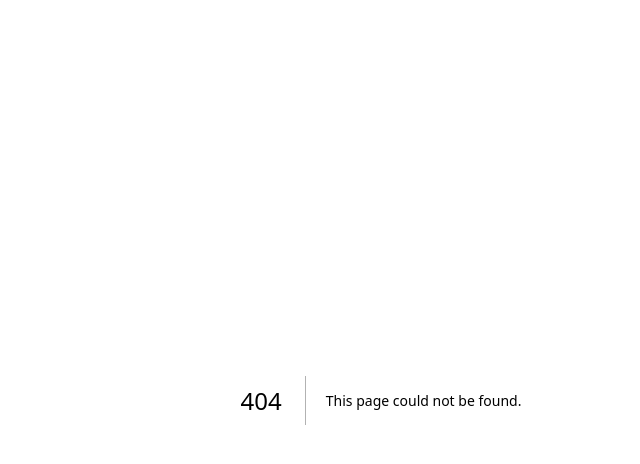
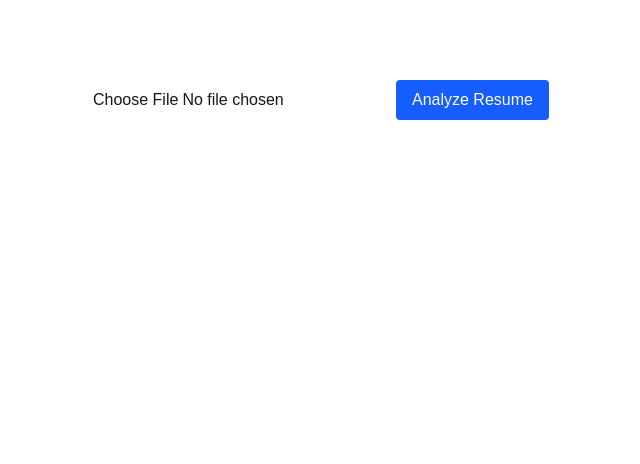
Before and after one commit to kadelcode/resume-analyzer, a Next.js app: page /upload in a window 1280 px wide. Before the commit this address had no page. Shown: the top 464 px of the page, without its empty margins (259-899 px from the left). Built offline with nearby package versions, Linux system fonts and the light colour scheme.

Commit message:
Update UI

```diff
--- /dev/null
+++ b/src/app/upload/page.tsx
@@ -0,0 +1,46 @@
+"use client";
+
+import { useState } from "react";
+import { extractTextFromPDF } from "@/lib/pdfParser";
+
+export default function UploadPage() {
+  const [file, setFile] = useState<File | null>(null);
+  const [feedback, setFeedback] = useState('');
+  const [loading, setLoading] = useState(false);
+
+  const handleUpload = async () => {
+    if (!file) return;
+    setLoading(true);
+    const buffer = await file.arrayBuffer();
+    const resumeText = await extractTextFromPDF(buffer);
+
+    const res = await fetch('/api/analyze', {
+      method: 'POST',
+      body: JSON.stringify({ resumeText }),
+      headers: { 'Content-Type': 'application/json' },
+    });
+
+    const data = await res.json();
+    setFeedback(data.result);
+    setLoading(false);
+  };
+
+  return (
+    <main className="max-w-xl mx-auto mt-20">
+      <input
+        type="file"
+        accept="application/pdf"
+        onChange={(e) => setFile(e.target.files?.[0] || null)}
+        className="mb-4"
+      />
+      <button
+        onClick={handleUpload}
+        className="bg-blue-600 text-white px-4 py-2 rounded"
+        disabled={loading || !file}
+      >
+        {loading ? 'Analyzing...' : 'Analyze Resume'}
+      </button>
+      {feedback && <pre className="mt-8 bg-gray-100 text-black p-4 whitespace-pre-wrap">{feedback}</pre>}
+    </main>
+  );
+}
```
